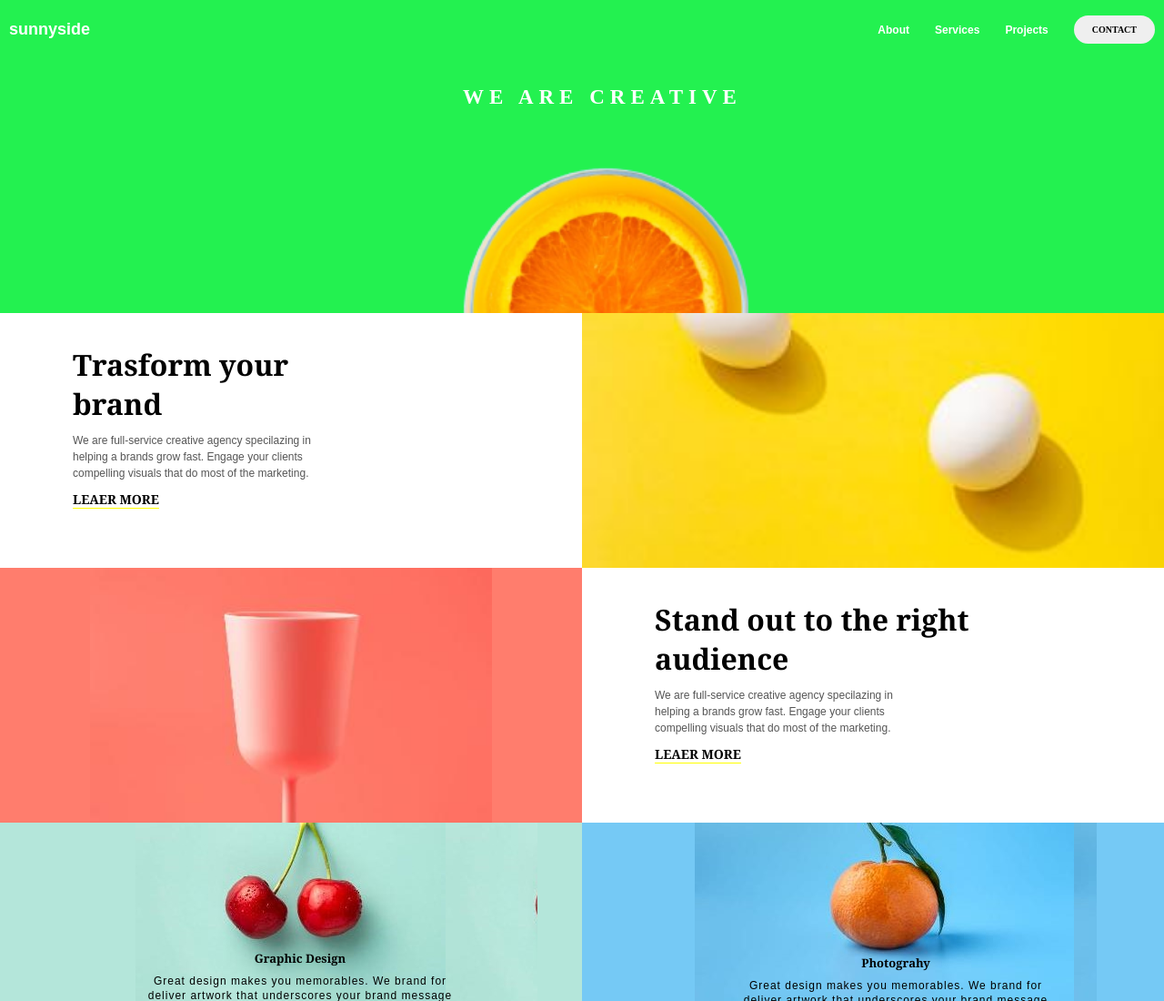
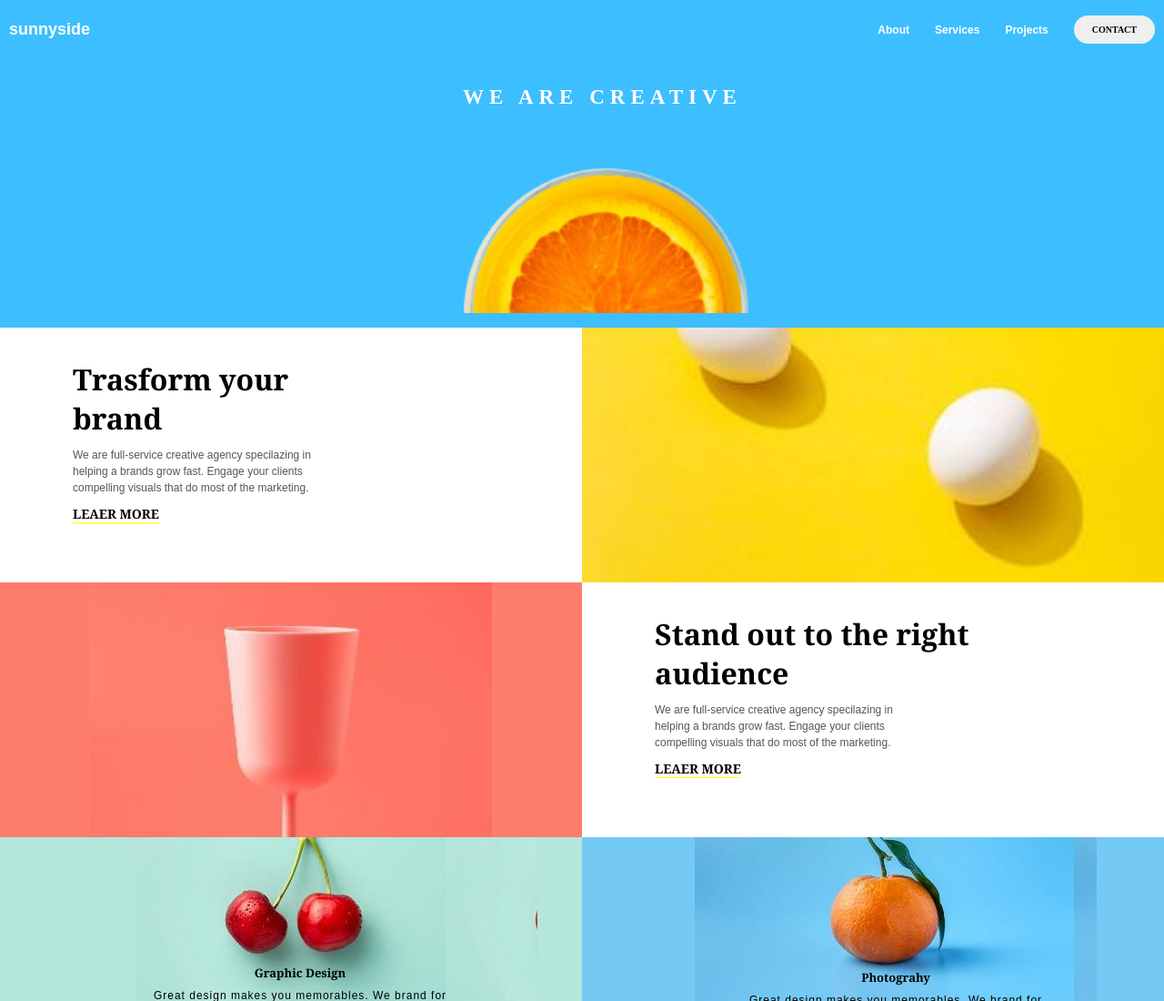
Before and after one commit to MEKUS27/res, a plain HTML site: page index.html in a window 1280 px wide. Shown: the top 1100 px of the page at 91% size. Drawn offline with Linux system fonts and the light colour scheme.

Commit message:
first commit

```diff
--- a/css/style.css
+++ b/css/style.css
@@ -7,8 +7,8 @@
 /* navbar starts here */
 .navbar {
     width: 100%;
-    height: 45;
-    background-color: #23f150;
+    height: 45vh;
+    background-color: #3dbeff;
 }
 
 .navbar .navitem {
```
